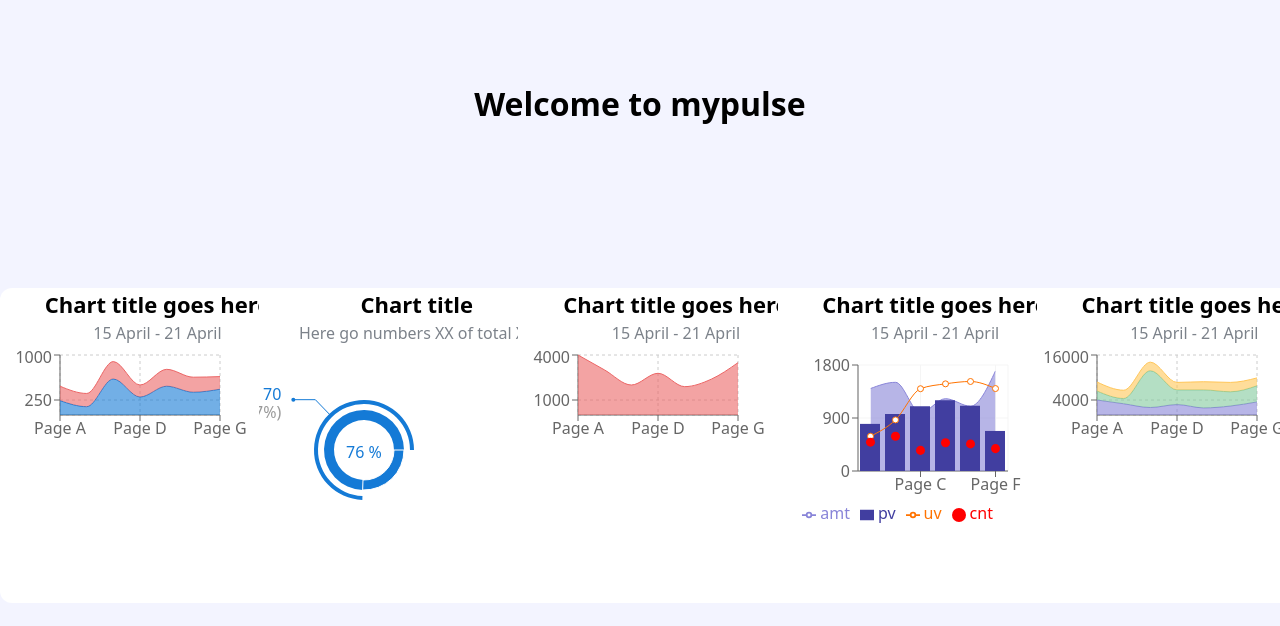
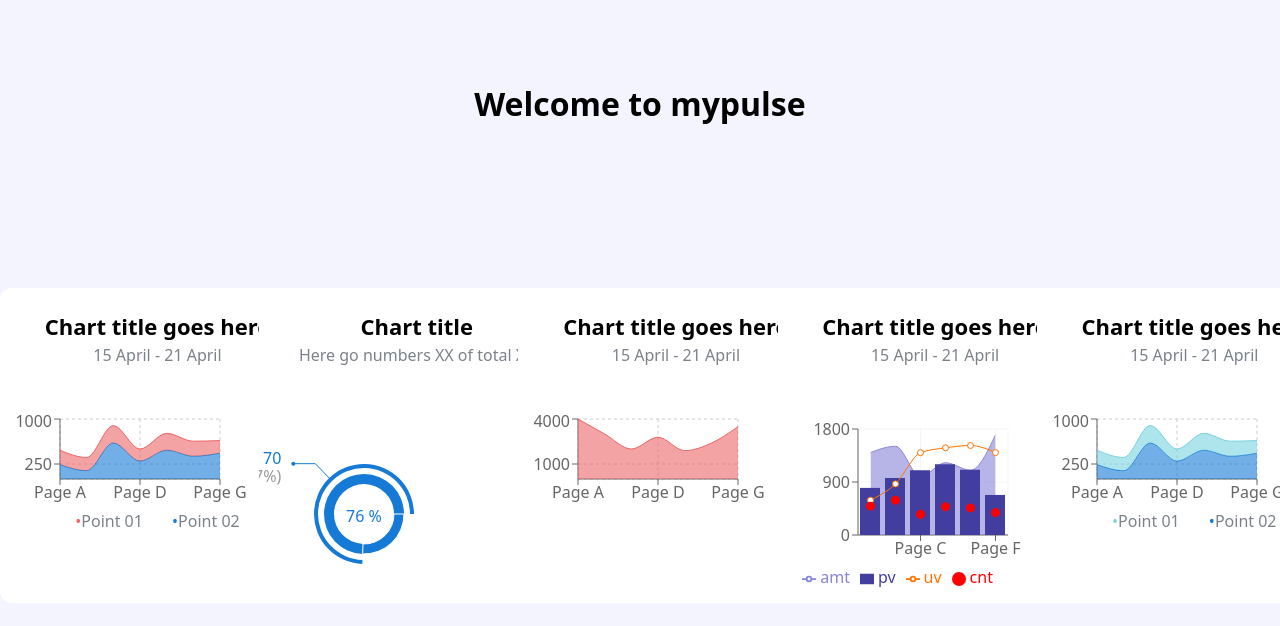
Before and after one commit to pereiraryan/charts, a React (Create React App) app: page / in a window 1280 px wide. Shown: the top 626 px of the page. Built offline with nearby package versions, Linux system fonts and the light colour scheme.

Commit message:
charts up to design v2

```diff
--- a/src/App.js
+++ b/src/App.js
@@ -11,32 +11,32 @@ function App() {
       <h1 className="font-bold text-[32px] pt-20 mb-40">Welcome to mypulse</h1>
       <div className="grid grid-cols-5 gap-4">
         <div className="bg-[#FFFFFF] rounded-[12px] h-[315px] w-[315px]">
-          <div className="font-bold text-[22px] text-[#000000] center ">
+          <div className="font-bold text-[22px] mt-[22px] text-[#000000] center ">
             Chart title goes here
           </div>
-          <div className="center text-[16px] text-[#7C828A]">15 April - 21 April</div>
+          <div className="center text-[16px] mb-[42px] text-[#7C828A]">15 April - 21 April</div>
           <Lines />
         </div>
         <div className="bg-[#FFFFFF] rounded-[12px] h-[315px] w-[315px]">
-          <div className="font-bold text-[22px] center">Chart title</div>
-          <div className="center text-[16px] text-[#7C828A]">Here go numbers XX of total XX</div>
+          <div className="font-bold text-[22px]  mt-[22px] center">Chart title</div>
+          <div className="center text-[16px]  mb-[42px] text-[#7C828A]">Here go numbers XX of total XX</div>
           <Circle />
         </div>
         <div className="bg-[#FFFFFF] rounded-[12px] h-[315px] w-[315px]">
-          <div className="font-bold text-[22px] center">Chart title goes here</div>
-          <div className="center text-[16px] text-[#7C828A]">15 April - 21 April</div>
+          <div className="font-bold text-[22px]  mt-[22px] center">Chart title goes here</div>
+          <div className="center text-[16px]  mb-[42px] text-[#7C828A]">15 April - 21 April</div>
 
           <HighLight />
         </div>
         <div className="bg-[#FFFFFF] rounded-[12px] h-[315px] w-[315px]">
-          <div className="font-bold text-[22px] center">Chart title goes here</div>
-          <div className="center text-[16px] text-[#7C828A]">15 April - 21 April</div>
+          <div className="font-bold text-[22px]  mt-[22px] center">Chart title goes here</div>
+          <div className="center text-[16px]  mb-[42px] text-[#7C828A]">15 April - 21 April</div>
 
           <ComposedBar />
         </div>
         <div className="bg-[#FFFFFF] rounded-[12px] h-[315px] w-[315px]">
-        <div className="font-bold text-[22px] center">Chart title goes here</div>
-        <div className="center text-[16px] text-[#7C828A]">15 April - 21 April</div>
+        <div className="font-bold text-[22px]  mt-[22px] center">Chart title goes here</div>
+        <div className="center text-[16px]  mb-[42px] text-[#7C828A]">15 April - 21 April</div>
         <SmoothLine />
         </div>
       </div>
--- a/src/component/Lines.js
+++ b/src/component/Lines.js
@@ -55,6 +55,7 @@ const data = [
 
 export default function Lines() {
   return (
+    <>
     <AreaChart
       width={250}
       height={100}
@@ -85,5 +86,10 @@ export default function Lines() {
         fill="#EC6666"
       />
     </AreaChart>
+    <div className="center text-[16px] text-[#7C828A]">
+      <span className="text-[#EC6666]">•</span>Point 01
+      &nbsp;&nbsp;&nbsp;&nbsp;&nbsp; <span className="text-[#147AD6]">•</span>Point 02
+    </div>
+    </>
   );
 }
--- a/src/component/SmoothLine.js
+++ b/src/component/SmoothLine.js
@@ -5,56 +5,57 @@ import {
   XAxis,
   YAxis,
   CartesianGrid,
-  Tooltip
+  Tooltip,
 } from "recharts";
 
 const data = [
   {
     name: "Page A",
-    uv: 4000,
-    pv: 2400,
-    amt: 2400
+
+    pv: 240,
+    amt: 240,
   },
   {
     name: "Page B",
-    uv: 3000,
-    pv: 1398,
-    amt: 2210
+
+    pv: 139,
+    amt: 220,
   },
   {
     name: "Page C",
-    uv: 2000,
-    pv: 9800,
-    amt: 2290
+
+    pv: 600,
+    amt: 290,
   },
   {
     name: "Page D",
-    uv: 2780,
-    pv: 3908,
-    amt: 2000
+
+    pv: 300,
+    amt: 200,
   },
   {
     name: "Page E",
-    uv: 1890,
-    pv: 4800,
-    amt: 2181
+
+    pv: 480,
+    amt: 281,
   },
   {
     name: "Page F",
-    uv: 2390,
-    pv: 3800,
-    amt: 2500
+
+    pv: 380,
+    amt: 250,
   },
   {
     name: "Page G",
-    uv: 3490,
-    pv: 4300,
-    amt: 2100
-  }
+
+    pv: 430,
+    amt: 210,
+  },
 ];
 
-export default function SmoothLine() {
+export default function Lines() {
   return (
+    <>
     <AreaChart
       width={250}
       height={100}
@@ -63,7 +64,7 @@ export default function SmoothLine() {
         top: 10,
         right: 30,
         left: 0,
-        bottom: 0
+        bottom: 0,
       }}
     >
       <CartesianGrid strokeDasharray="3 3" />
@@ -72,25 +73,23 @@ export default function SmoothLine() {
       <Tooltip />
       <Area
         type="monotone"
-        dataKey="uv"
-        stackId="1"
-        stroke="#8884d8"
-        fill="#8884d8"
-      />
-      <Area
-        type="monotone"
         dataKey="pv"
         stackId="1"
-        stroke="#82ca9d"
-        fill="#82ca9d"
+        stroke="#147AD6"
+        fill="#147AD6"
       />
       <Area
         type="monotone"
         dataKey="amt"
         stackId="1"
-        stroke="#ffc658"
-        fill="#ffc658"
+        stroke="#79D2DE"
+        fill="#79D2DE"
       />
     </AreaChart>
+    <div className="center text-[16px] text-[#7C828A]">
+      <span className="text-[#79D2DE]">•</span>Point 01
+      &nbsp;&nbsp;&nbsp;&nbsp;&nbsp; <span className="text-[#147AD6]">•</span>Point 02
+    </div>
+    </>
   );
 }
```
